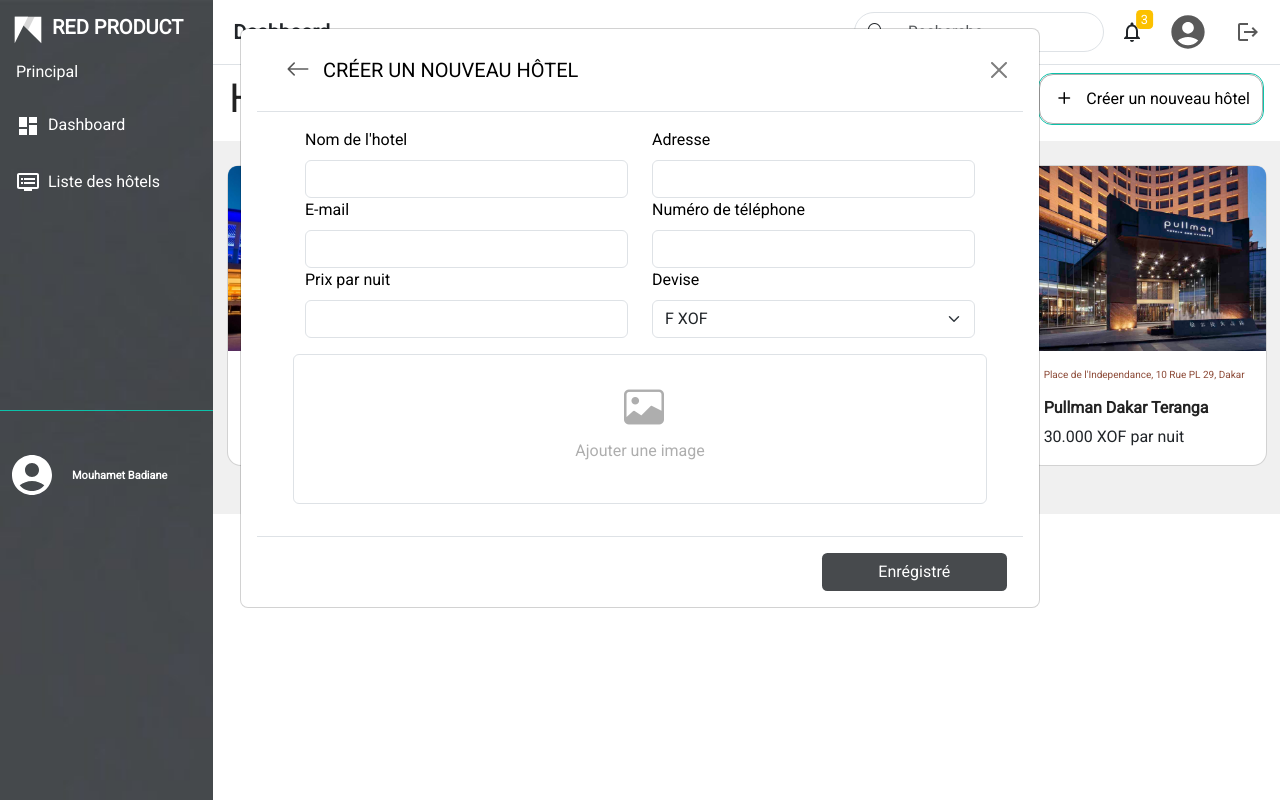
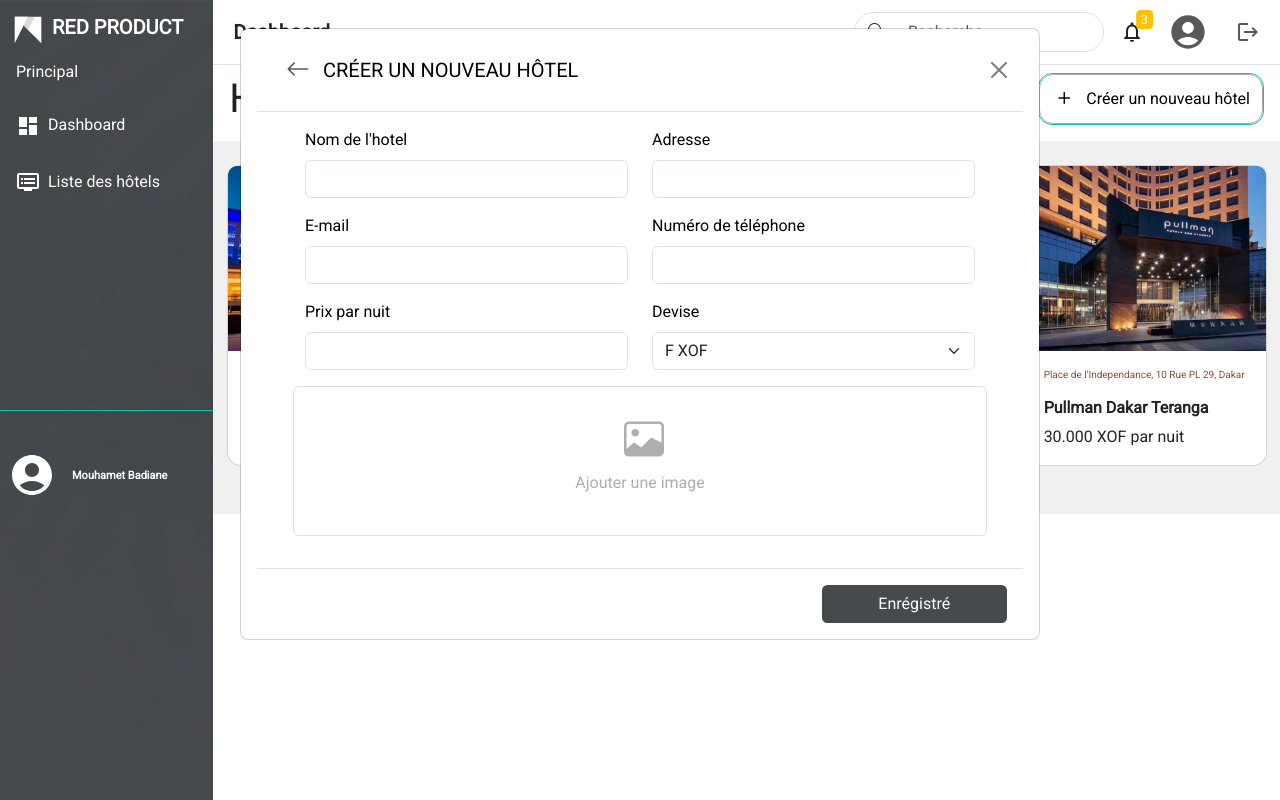
Before and after one commit to reymouhid95/RED-PROD, a React (Vite) app in the folder RED/: page /admin/hotels in a window 1280 px wide. Both pictures are taken after a click on the button "Créer un nouveau hôtel". Built offline with nearby package versions, Linux system fonts and the light colour scheme; a web font is replaced by a local one.

Commit message:
gestion des marges entre les inputs du modal

```diff
--- a/RED/src/App.jsx
+++ b/RED/src/App.jsx
@@ -1,21 +1,16 @@
 import "./App.css";
 import "bootstrap/dist/css/bootstrap.min.css";
 import "bootstrap/dist/js/bootstrap.bundle.min";
-import Dashboard from "./Pages/Dashboard";
-import Hotels from "./Pages/Hotels";
 import Template from "./Layout/Template";
 import SidebarComp from "./components/Sidebar";
-import { Route, Routes } from "react-router-dom";
+import { Outlet } from "react-router-dom";
 import NavBar from "./components/Navbar";
 
 function App() {
   return (
     <div>
       <Template sidebar={<SidebarComp />} navbar={<NavBar />}>
-        <Routes>
-          <Route path="/admin/dashboard" element={<Dashboard />} />
-          <Route path="/admin/hotels" element={<Hotels />} />
-        </Routes>
+        <Outlet />
       </Template>
     </div>
   );
--- a/RED/src/components/FormModals.jsx
+++ b/RED/src/components/FormModals.jsx
@@ -16,15 +16,15 @@ function FormModals() {
   return (
     <div className="modal-body px-5">
       <form>
-        <div className="row">
+        <div className="row mb-3">
           <InputModal type={"text"} label={"Nom de l'hotel"} />
           <InputModal type={"text"} label={"Adresse"} />
         </div>
-        <div className="row">
+        <div className="row mb-3">
           <InputModal type={"email"} label={"E-mail"} />
           <InputModal type={"number"} label={"Numéro de téléphone"} />
         </div>
-        <div className="row">
+        <div className="row mb-3">
           <InputModal type={"number"} label={"Prix par nuit"} />
           <div className="col">
             <label htmlFor="devise" className="form-label">
```
Also changed, not shown: RED/src/main.jsx (+21 -18 lines).
